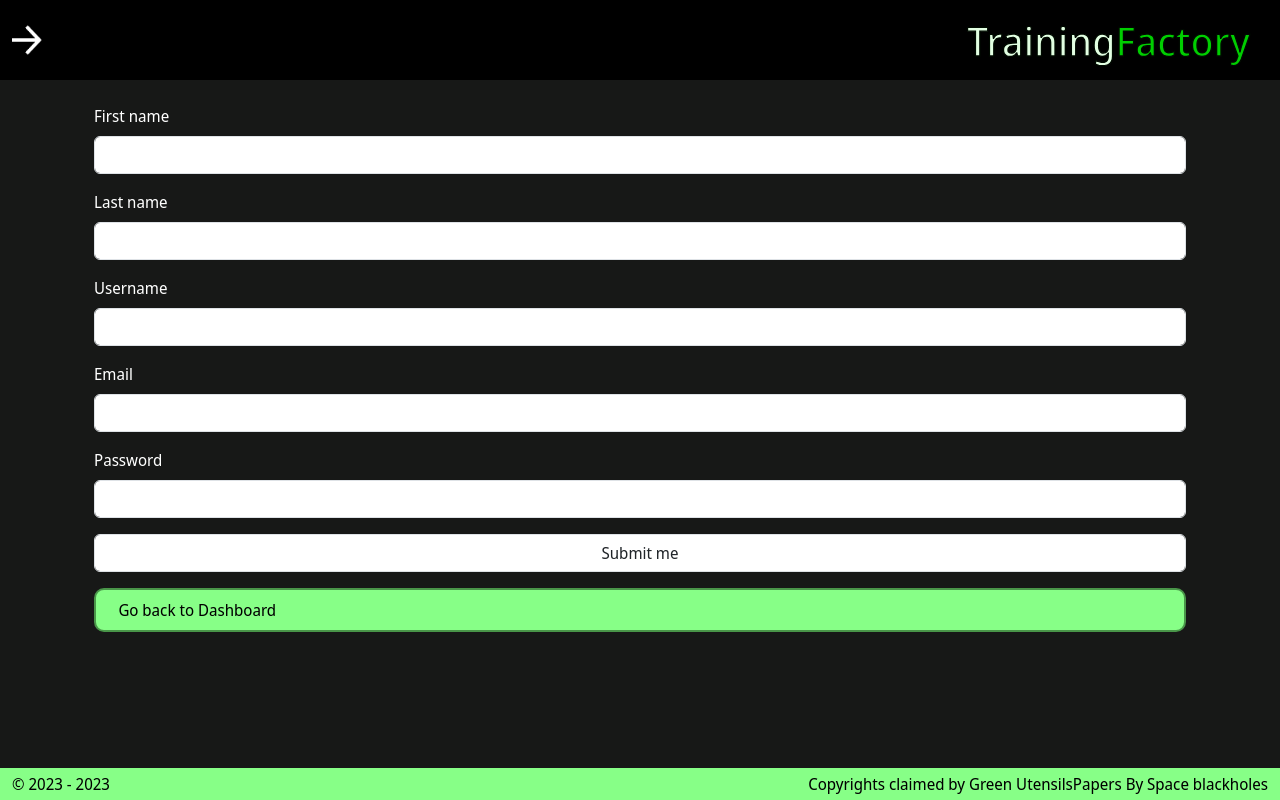
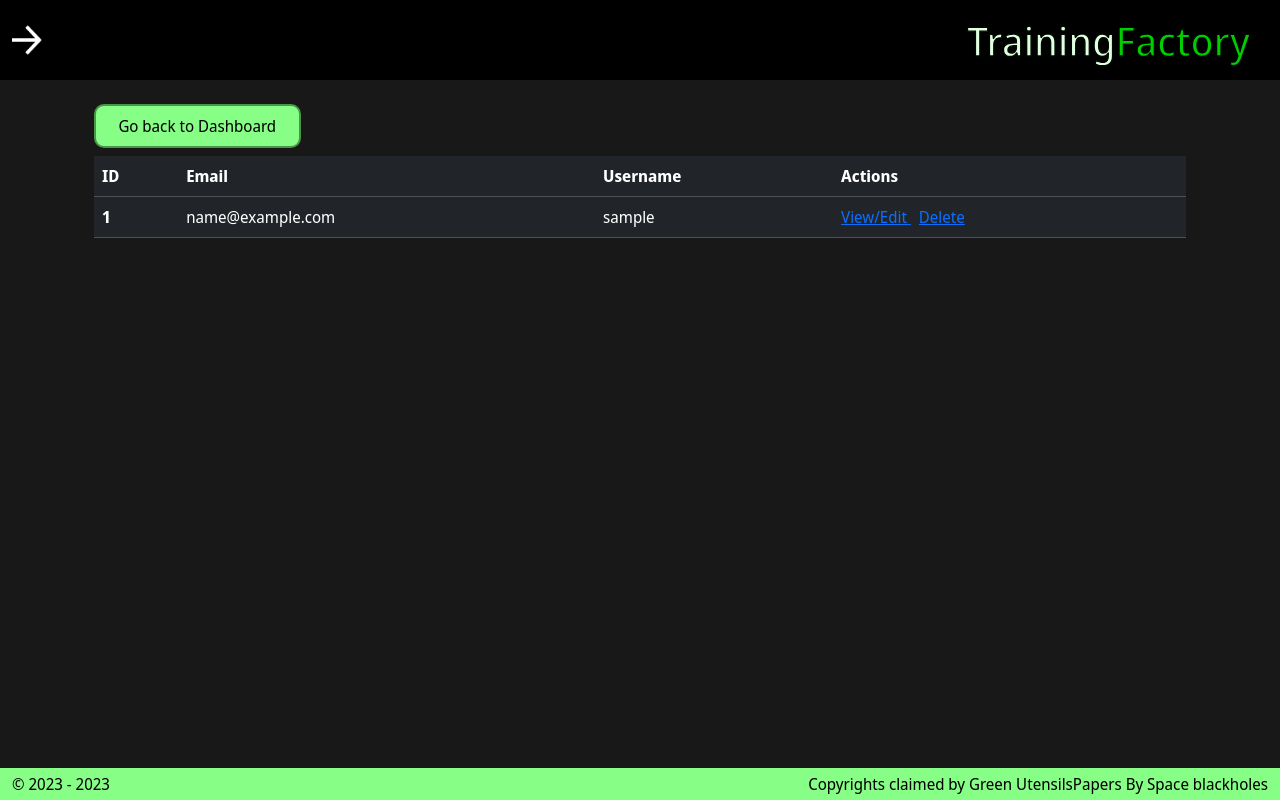
Before and after one commit to ZeenathS/training_factory, a Symfony app: template templates/admin/user/index.html.twig in a window 1280 px wide. Run offline with Twig, Linux system fonts and the light colour scheme; the template is opened without the code that fills it: most values are stand-ins (such as "Sample title", 1, 10 or a date in 2020); form fields are guessed from the names that the template uses; some libraries are stand-ins or nearby versions.

Commit message:
feat: user overview as admin

```diff
--- a/templates/admin/user/index.html.twig
+++ b/templates/admin/user/index.html.twig
@@ -1,16 +1,32 @@
 {% extends 'base.html.twig' %}
 {% block title %} User Manager {% endblock %}
 {% block body %}
-{{ form_start(form) }}
-    {{ form_errors(form) }}
-
-    {{ form_row(form.first_name) }}
-    {{ form_row(form.last_name) }}
-    {{ form_row(form.username) }}
-    {{ form_row(form.email) }}
-    {{ form_row(form.password) }}
-
-    {{ form_row(form.submit, { 'label': 'Submit me' }) }}
-{{ form_end(form) }}
-    <a href="{{ path('app_admin') }}" class="def-btn">Go back to Dashboard</a>
+    <a href="{{ path('app_admin') }}" class="def-btn" style="width: max-content">Go back to Dashboard</a>
+    <table class="table text-white table-dark table-hover mt-2">
+        <thead>
+        <tr>
+            <th scope="col">ID</th>
+            <th scope="col">Email</th>
+            <th scope="col">Username</th>
+            <th scope="col">Actions</th>
+        </tr>
+        </thead>
+        <tbody>
+        {% for user in users %}
+            <tr>
+                <th scope="row">{{ user.id }}</th>
+                <td>{{ user.email }}</td>
+                <td>{{ user.username }}</td>
+                <td>
+                    <a href="{{ path('admin_edit_user', { user: user.id }) }}" class="me-2">
+                        View/Edit
+                    </a>
+                    <a href="{{ path('admin_delete_user', { user: user.id }) }}">
+                        Delete
+                    </a>
+                </td>
+            </tr>
+        {% endfor%}
+        </tbody>
+    </table>
 {% endblock %}
```
